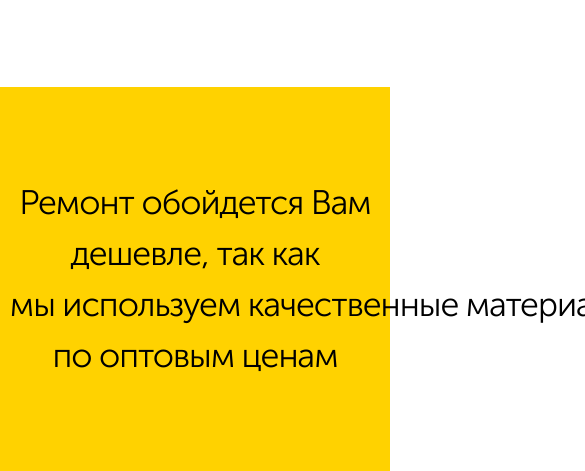
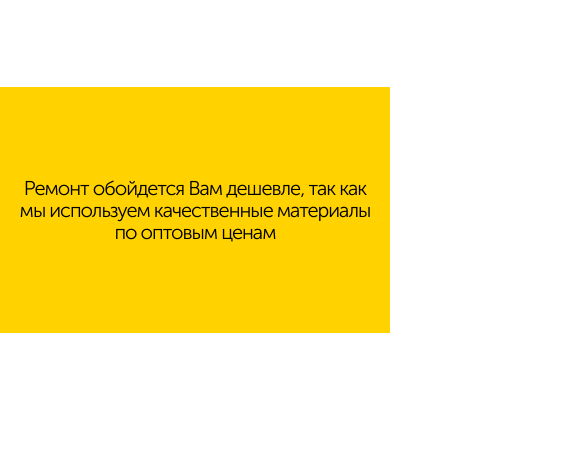
Before and after one commit to fanlore/renovate, a plain HTML site: page index.html in a window 390 px wide. Shown: the part 4402-4873 px from the top of the page, 585 px wide, since content can reach past the window. After the commit the page ends 4735 px from the top, so only its background shows below. Drawn offline with Linux system fonts and the light colour scheme.

Commit message:
Адаптив секции aviz

```diff
--- a/index.html
+++ b/index.html
@@ -227,7 +227,7 @@
 
         <section class="section aviz">
             <div class="container">
-                <p class="aviz__description">Ремонт обойдется Вам дешевле, так как мы&nbsp;используем&nbsp;качественные&nbsp;материалы по оптовым ценам</p>
+                <p class="aviz__description">Ремонт обойдется Вам дешевле,&nbsp;так как <br> мы используем качественные материалы по оптовым ценам</p>
             </div>
             <!-- /.container -->
         </section>
--- a/sass/blocks/_aviz.scss
+++ b/sass/blocks/_aviz.scss
@@ -9,3 +9,22 @@
         letter-spacing: -1px;
     }
 }
+@media(max-width:1200px) {
+
+}
+@media(max-width:768px) {
+    .aviz {
+        &__description {
+            font-size: 24px;
+        }
+    }
+}
+@media(max-width:567px) {
+    .aviz {
+
+        &__description {
+            font-size: 20px;
+            line-height: 1.1;
+        }
+    }
+}
```
Also changed, not shown: css/style.css, 1 other file.
